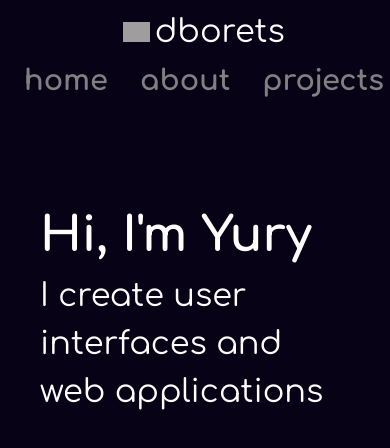
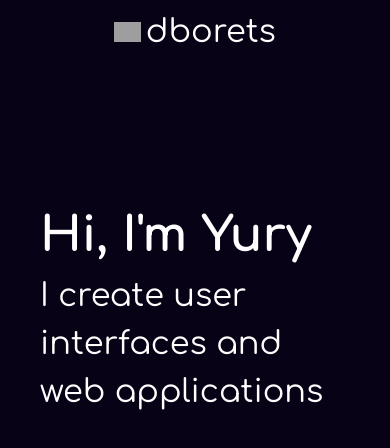
Before and after one commit to udborets/portfolio, an Astro site: page / in a window 390 px wide. Built offline with nearby package versions, Linux system fonts and the light colour scheme; Astro itself is replaced by a stand-in of ours; grey boxes are pictures that could not be loaded.

Commit message:
add hiding navbar media query

```diff
--- a/src/components/Navbar/Navbar.astro
+++ b/src/components/Navbar/Navbar.astro
@@ -9,7 +9,7 @@ export interface NavbarProps {
 const { links: navbarLinks } = Astro.props as NavbarProps;
 ---
 
-<nav class="navbar w-fit h-fit">
+<nav class="navbar w-fit h-fit hidden md:block">
   <ul class="navbar__links flex gap-4">
     {
       navbarLinks.map((navbarLinkProps) => (
```
